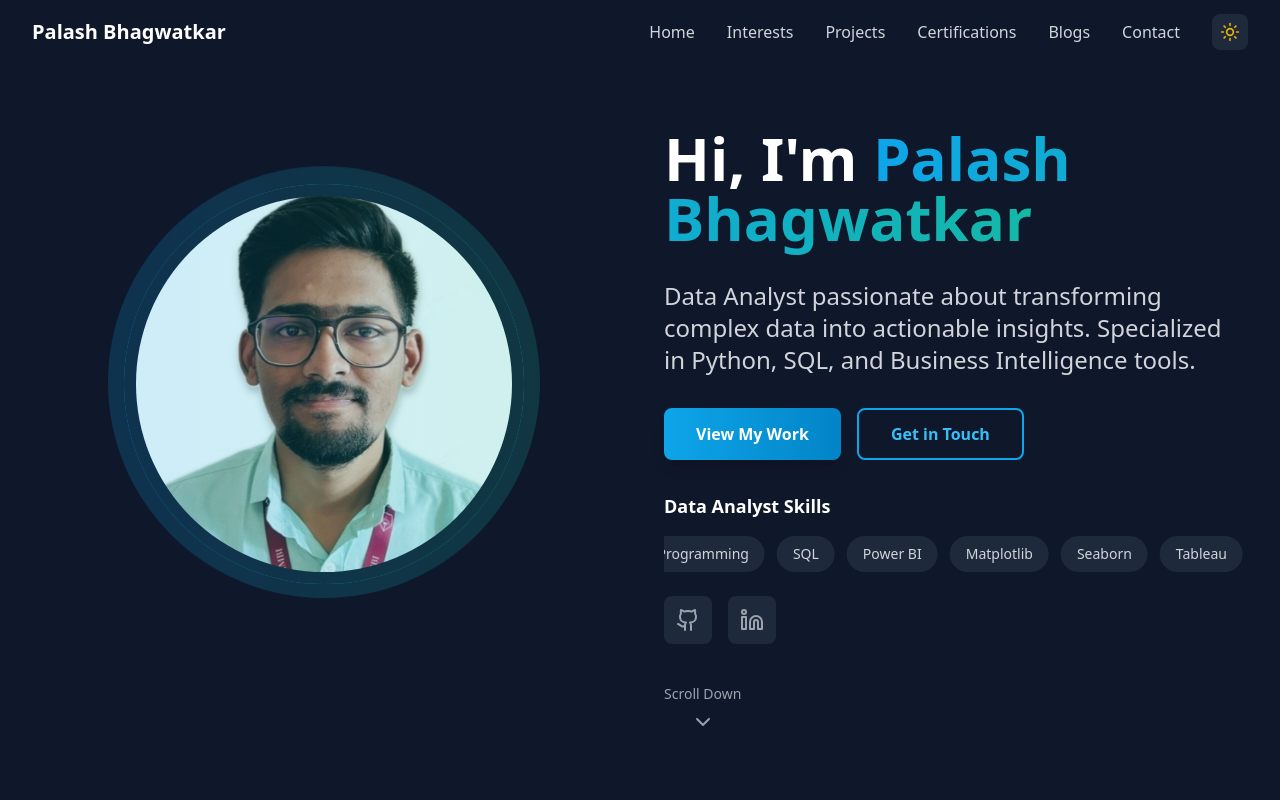
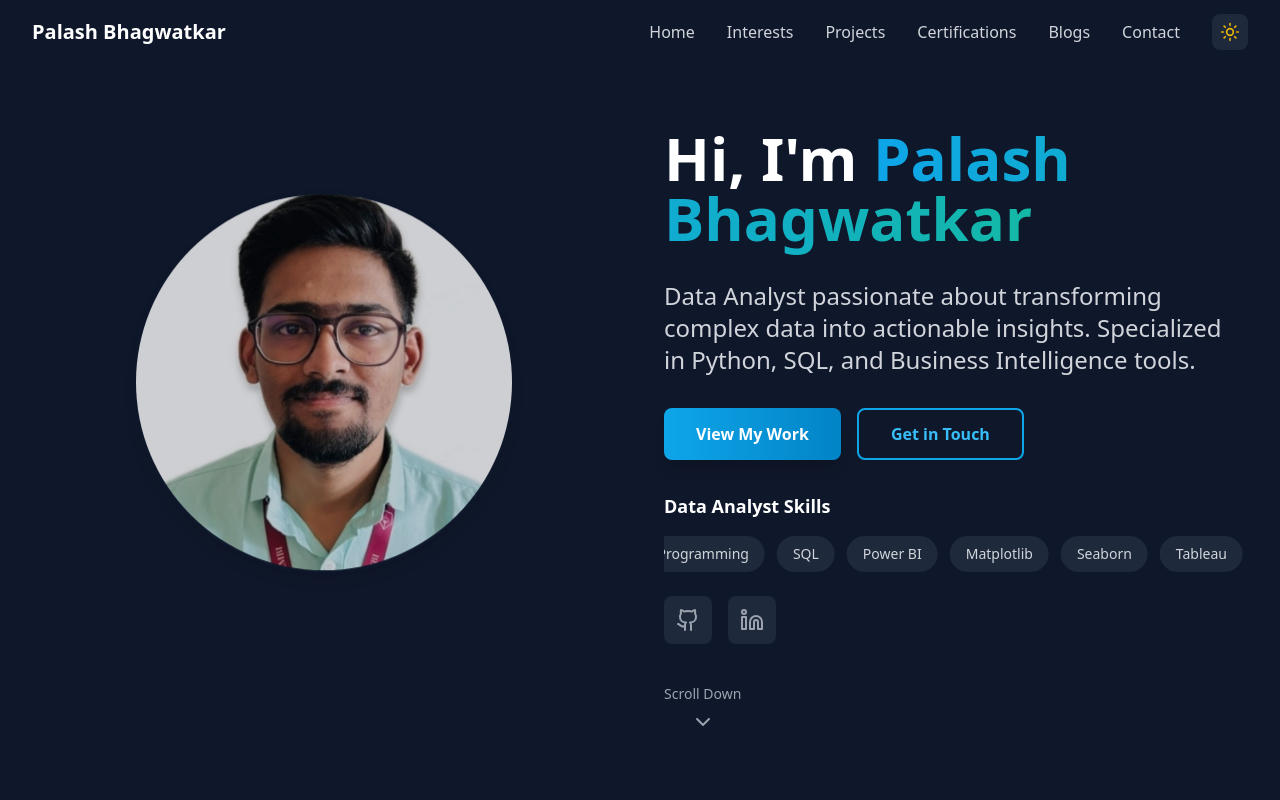
Before and after one commit to palash-droid/BoltPortfolio, a React (Vite) app: page / in a window 1280 px wide. Shown: the top 800 px of the page. Built offline with nearby package versions, Linux system fonts and the light colour scheme.

Commit message:
changes made to profile picture tried to remove the overlay caused by gradient

```diff
--- a/src/components/Hero.tsx
+++ b/src/components/Hero.tsx
@@ -31,16 +31,12 @@ const Hero = () => {
             animate={{ opacity: 1, y: 0 }}
             transition={{ duration: 0.8 }}
           >
-            <div className="relative">
-              <div className="absolute inset-0 bg-gradient-to-r from-primary-500 to-secondary-500 rounded-full animate-pulse"></div>
-              <div className="relative bg-white dark:bg-dark-900 rounded-full p-2">
-                <img
-                  src="./profile.jpg"
-                  alt="Palash Bhagwatkar"
-                  className="w-96 h-96 rounded-full object-cover border-4 border-white dark:border-dark-900"
-                />
-              </div>
-              <div className="absolute -inset-4 bg-gradient-to-r from-primary-500 to-secondary-500 rounded-full opacity-20 animate-float"></div>
+            <div className="relative animate-float">
+              <img
+                src="./profile.jpg"
+                alt="Palash Bhagwatkar"
+                className="w-96 h-96 rounded-full object-cover border-4 border-white dark:border-dark-900 shadow-lg animate-pulse"
+              />
             </div>
           </motion.div>
 
```
Also changed, not shown: project-structure.txt.
